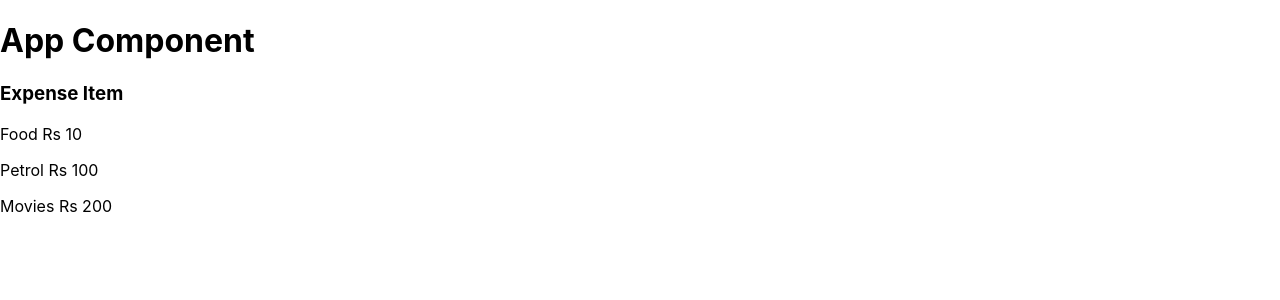
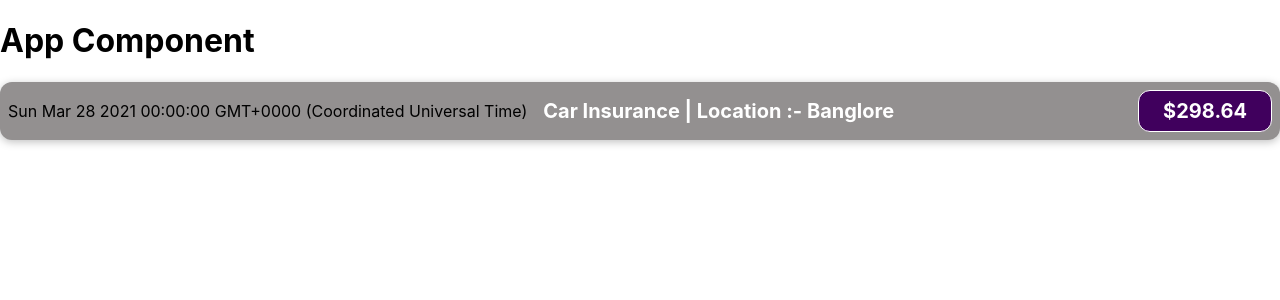
Before and after one commit to Lakshya000007/React_Expense_Tracker_Project, a React (Create React App) app: page / in a window 1280 px wide. Shown: the top 300 px of the page. Built offline with nearby package versions, Linux system fonts and the light colour scheme.

Commit message:
Adding CSS and  JS in Component

```diff
--- /dev/null
+++ b/src/components/ExpenseItem.css
@@ -0,0 +1,56 @@
+.expense-item {
+  display: flex;
+  justify-content: space-between;
+  align-items: center;
+  box-shadow: 0 2px 8px rgba(0, 0, 0, 0.25);
+  padding: 0.5rem;
+  margin: 1rem 0;
+  border-radius: 12px;
+  background-color: #939090;
+}
+
+.expense-item__description {
+  display: flex;
+  flex-direction: column;
+  gap: 1rem;
+  align-items: flex-end;
+  flex-flow: column-reverse;
+  justify-content: flex-start;
+  flex: 1;
+}
+
+.expense-item h2 {
+  color: #3a3a3a;
+  font-size: 1rem;
+  flex: 1;
+  margin: 0 1rem;
+  color: white;
+}
+
+.expense-item__price {
+  font-size: 1rem;
+  font-weight: bold;
+  color: white;
+  background-color: #40005d;
+  border: 1px solid white;
+  padding: 0.5rem;
+  border-radius: 12px;
+}
+
+@media (min-width: 580px) {
+  .expense-item__description {
+    flex-direction: row;
+    align-items: center;
+    justify-content: flex-start;
+    flex: 1;
+  }
+
+  .expense-item__description h2 {
+    font-size: 1.25rem;
+  }
+
+  .expense-item__price {
+    font-size: 1.25rem;
+    padding: 0.5rem 1.5rem;
+  }
+}
--- a/src/components/ExpenseItem.js
+++ b/src/components/ExpenseItem.js
@@ -1,11 +1,21 @@
+import "./ExpenseItem.css";
+
 const ExpenseItem = () => {
+  const expenseDate = new Date(2021, 2, 28);
+  const expenseTitle = "Car Insurance";
+  const expenseAmount = 298.64;
+  const LocationOfExpenditure = "Banglore";
+
   return (
-    <>
-      <h3>Expense Item</h3>
-      <p>Food Rs 10</p>
-      <p>Petrol Rs 100</p>
-      <p>Movies Rs 200</p>
-    </>
+    <div className="expense-item">
+      <div>{expenseDate.toString()}</div>
+      <div className="expense-item__description">
+        <h2>
+          {expenseTitle} | Location :- {LocationOfExpenditure}
+        </h2>
+        <div className="expense-item__price">${expenseAmount}</div>
+      </div>
+    </div>
   );
 };
 
```
